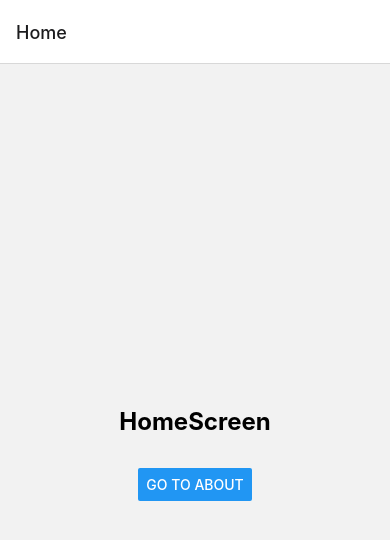
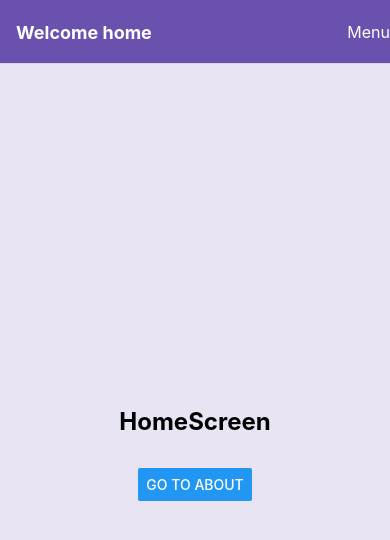
Before and after one commit to OkkashaAlly/react-native-tut, a React Native app: screen / in a window 390 px wide. Shown: the top 540 px of the page. Built offline with nearby package versions, Linux system fonts and the light colour scheme.

Commit message:
76 - Stack Navigation Options

```diff
--- a/App.jsx
+++ b/App.jsx
@@ -1,5 +1,6 @@
 import { NavigationContainer } from "@react-navigation/native";
 import { createNativeStackNavigator } from "@react-navigation/native-stack";
+import { Pressable, Text } from "react-native";
 import AboutScreen from "./screens/AboutScreen";
 import HomeScreen from "./screens/HomeScreen";
 
@@ -8,8 +9,32 @@
 export default function App() {
   return (
     <NavigationContainer>
-      <Stack.Navigator>
-        <Stack.Screen name="Home" component={HomeScreen} />
+      <Stack.Navigator
+        screenOptions={{
+          headerStyle: {
+            backgroundColor: "#6a51ae",
+          },
+          headerTintColor: "white",
+          headerTitleStyle: {
+            fontWeight: "bold",
+          },
+          headerRight: () => (
+            <Pressable onPress={() => alert("Menu btn pressed")}>
+              <Text style={{ color: "white", fontSize: 16 }}>Menu</Text>
+            </Pressable>
+          ),
+          contentStyle: {
+            backgroundColor: "#e8e4f3",
+          },
+        }}
+      >
+        <Stack.Screen
+          name="Home"
+          component={HomeScreen}
+          options={{
+            title: "Welcome home",
+          }}
+        />
         <Stack.Screen
           name="About"
           component={AboutScreen}
```
